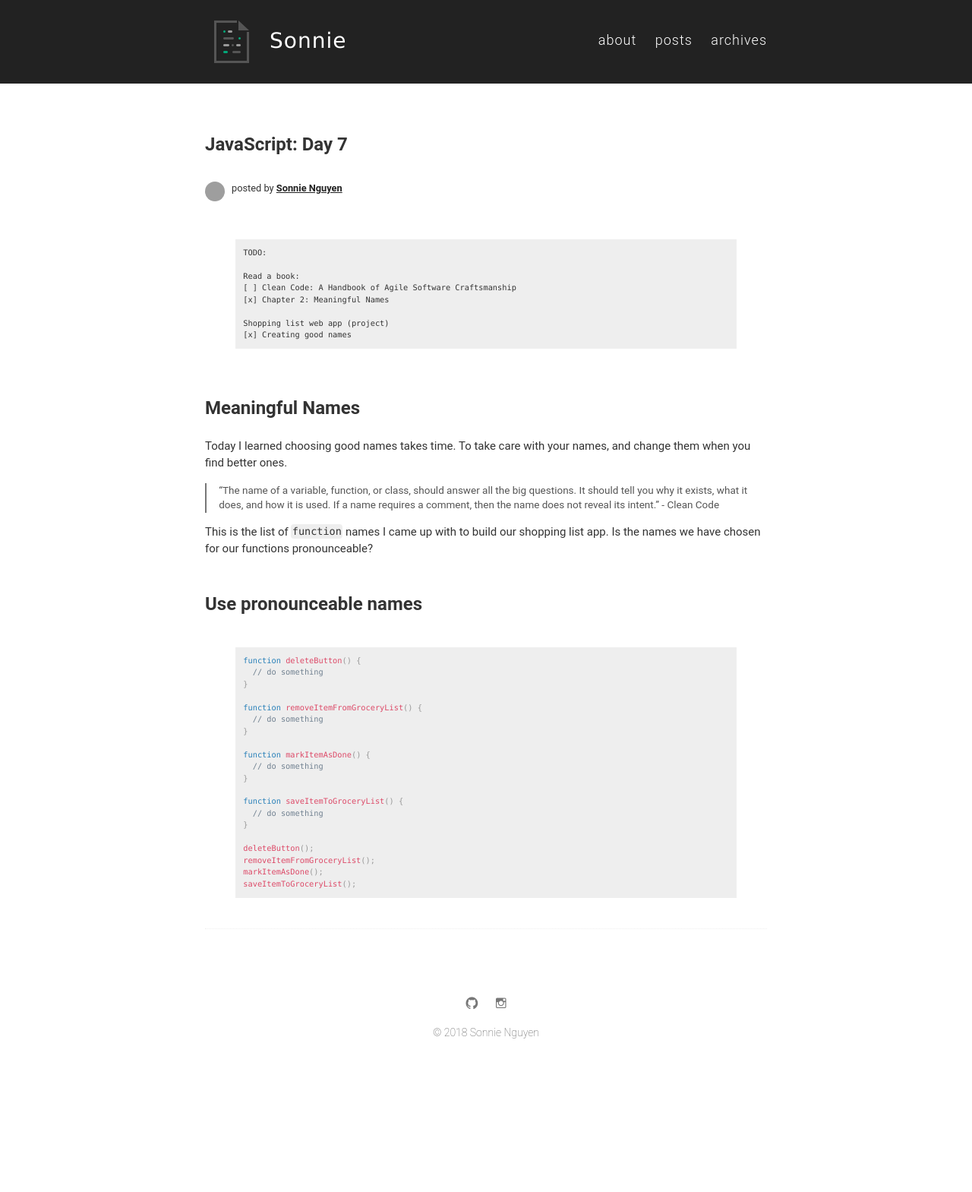
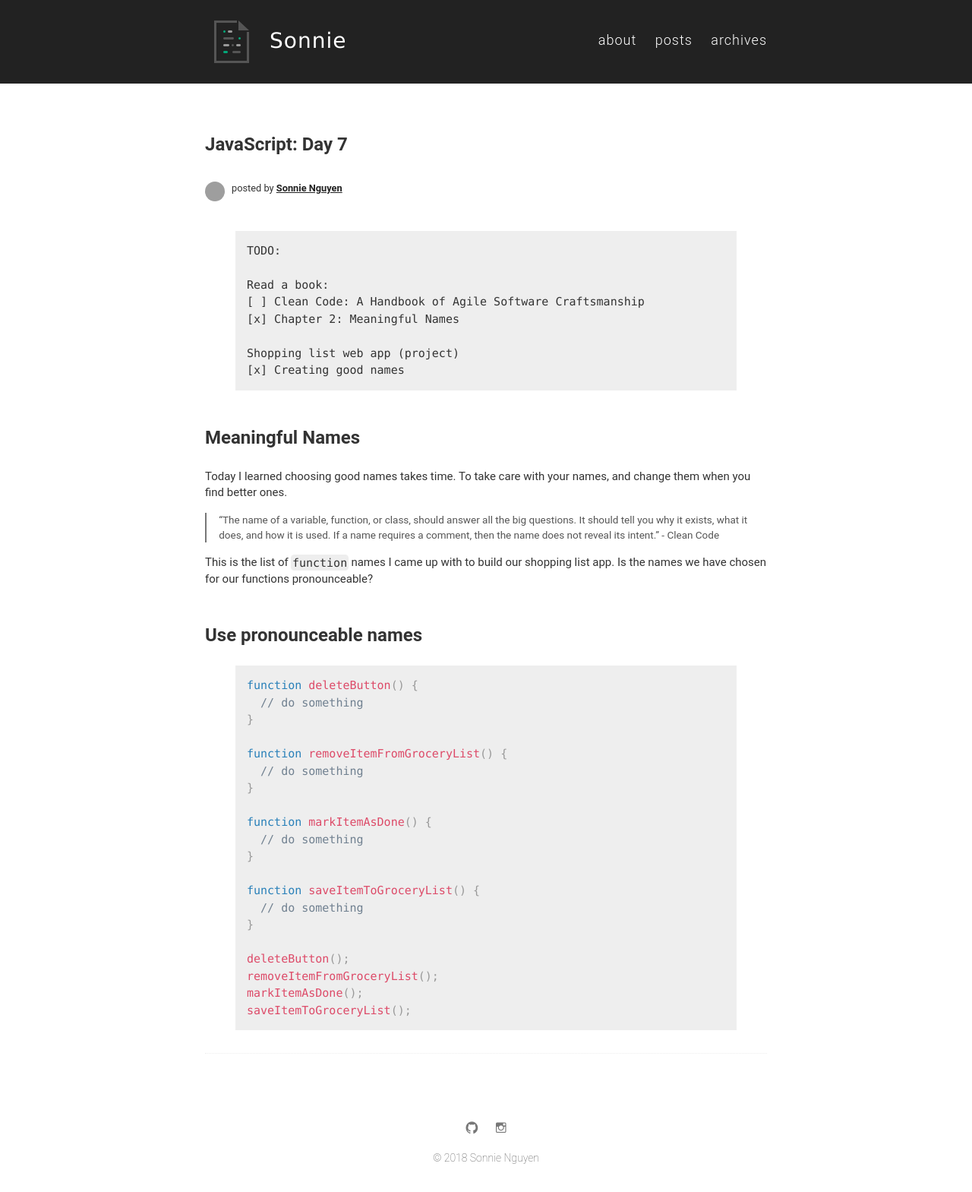
Before and after one commit to sonnienguyen/sonnie-nguyen-portfolio, a Jekyll site: the page built from _posts/learn-to-code-in-javascript/2017-09-29-javascript-day-7.md, in a window 1280 px wide. Shown: the whole page at 76% size. Built offline with Jekyll 4.4.1, drawn with Linux system fonts in a browser that asks for light colours; before the commit the page ends 1405 px from its top, so only the background shows below that; grey boxes are pictures that could not be loaded.

Commit message:
Fix highlight on Github pages and switch to using GFM backtick method, remove font-size, target pre.highlight instead of .highlight to avoid doubling up on some styling

```diff
--- a/_sass/components/_syntax.scss
+++ b/_sass/components/_syntax.scss
@@ -1,4 +1,4 @@
-.highlight {
+pre.highlight {
   font-size: .6875em;
   overflow: auto;
   padding: 1em 0;
@@ -14,6 +14,5 @@ code {
   background: $code-background-color;
   color: $code-color;
   font-family: $code-font-family;
-  font-size: 90%;
   padding: 0 .4em;
 }
```
